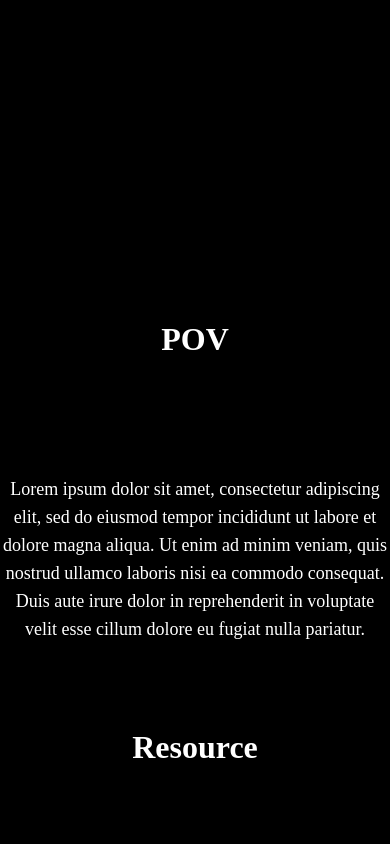
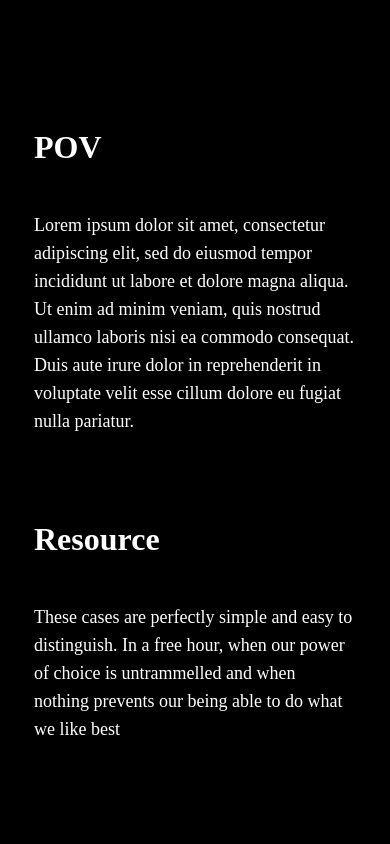
Before and after one commit to nordeeen/Landing-page-weekend, a React (Create React App) app: page / in a window 390 px wide. Shown: the part 1960-2804 px from the top of the page. Built offline with nearby package versions, Linux system fonts and the light colour scheme.

Commit message:
updated code MainContent

```diff
--- a/src/components/MainContent.js
+++ b/src/components/MainContent.js
@@ -3,14 +3,14 @@ import React from 'react';
 const MainContent = () => {
   return (
     <>
-      <div className="w-full h-auto bg-black pt-80">
+      <div className="w-full h-auto bg-black lg:pt-80 pt-32">
         {/* TEXT POV */}
         <div className="flex justify-center items-center">
-          <div className="w-[619px] h-auto">
-            <h1 className="text-center text-white uppercase text-[32px] pb-28 font-extrabold">
+          <div className="w-[619px] h-auto lg:ml-0 ml-[34px]">
+            <h1 className="lg:text-center text-left text-white uppercase text-[32px] lg:pb-28 pb-10 font-extrabold">
               pov
             </h1>
-            <p className="text-center text-lg text-white">
+            <p className="lg:text-center text-lg text-white lg:w-[619px] w-[320px]">
               Lorem ipsum dolor sit amet, consectetur adipiscing elit, sed do
               eiusmod tempor incididunt ut labore et dolore magna aliqua. Ut
               enim ad minim veniam, quis nostrud ullamco laboris nisi ea commodo
@@ -22,11 +22,11 @@ const MainContent = () => {
 
         {/* TEXT RESOURCES */}
         <div className="flex justify-center items-center text-white mt-20 pb-20">
-          <div className="w-[619px] h-auto">
-            <h1 className="text-center text-white text-[32px] pb-20 font-extrabold">
+          <div className="w-[619px] h-auto lg:ml-0 ml-[34px]">
+            <h1 className="lg:text-center text-left text-white text-[32px] lg:pb-20 pb-10 font-extrabold">
               Resource
             </h1>
-            <p className="text-center text-lg text-white">
+            <p className="lg:text-center text-left text-lg text-white lg:w-[619px] w-[320px]">
               These cases are perfectly simple and easy to distinguish. In a
               free hour, when our power of choice is untrammelled and when
               nothing prevents our being able to do what we like best
```
